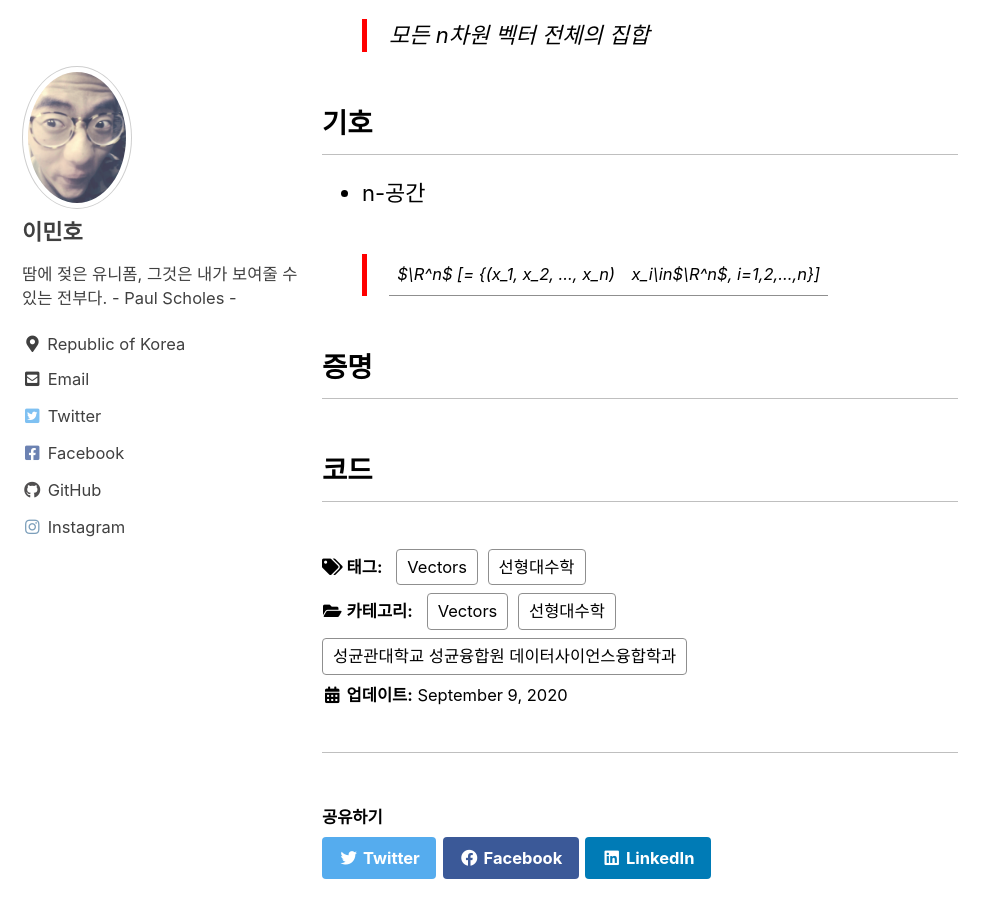
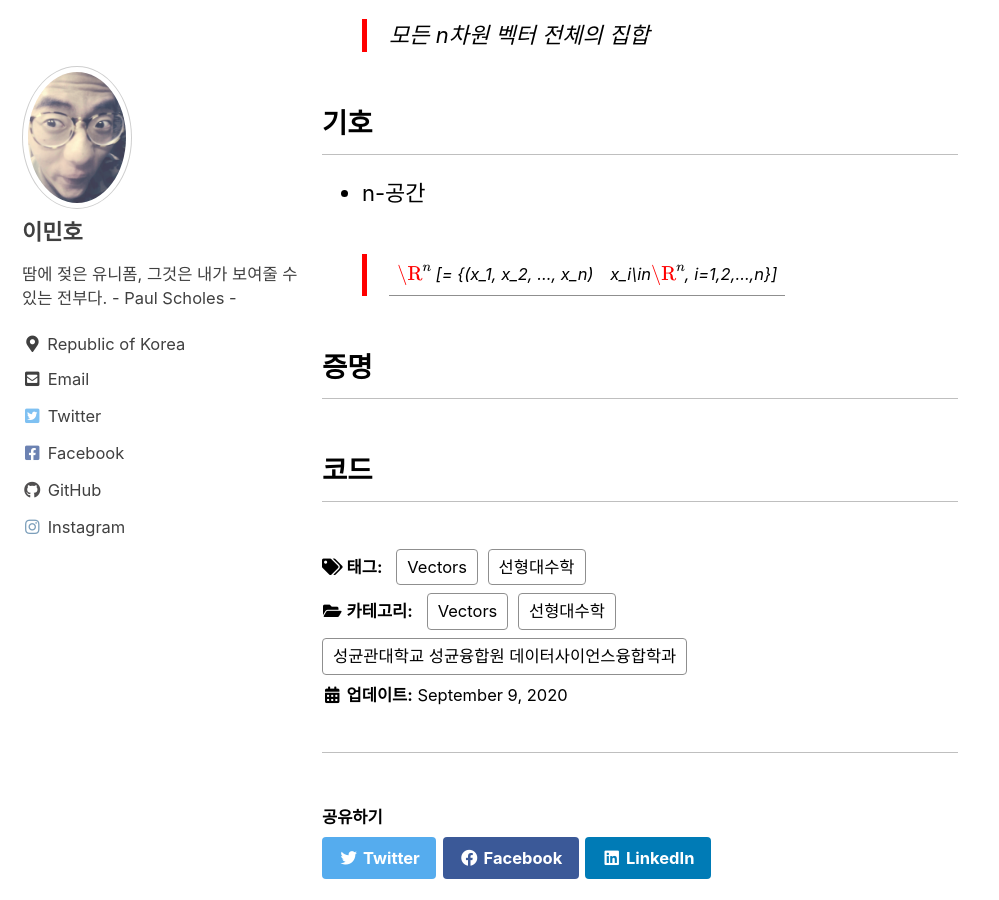
Before and after one commit to DSLuGu/DSLuGu.github.io, a Jekyll site: the page built from _posts/2020-09-09-벡터(Vectors).md, in a window 1280 px wide and 900 px high, scrolled down 911 px. Shown: the whole window, without its empty margins (0-999 px from the left). Built offline with Jekyll 4.4.1, drawn with Linux system fonts in a browser that asks for light colours; cached includes are drawn as plain includes; formulas are drawn with MathJax 3; part of the change alters nothing that is shown.

Commit message:
Set MathJax

```diff
--- /dev/null
+++ b/_includes/mathjax_support.html
@@ -0,0 +1,22 @@
+<script type="text/x-mathjax-config">
+    MathJax.Hub.Config({
+        TeX: {
+          equationNumbers: {
+            autoNumber: "AMS"
+          }
+        },
+        tex2jax: {
+        inlineMath: [ ['$', '$'] ],
+        displayMath: [ ['$$', '$$'] ],
+        processEscapes: true,
+      }
+    });
+    MathJax.Hub.Register.MessageHook("Math Processing Error",function (message) {
+          alert("Math Processing Error: "+message[1]);
+        });
+    MathJax.Hub.Register.MessageHook("TeX Jax - parse error",function (message) {
+          alert("Math Processing Error: "+message[1]);
+        });
+    </script>
+<script type="text/javascript" async src="https://cdn.mathjax.org/mathjax/latest/MathJax.js?config=TeX-MML-AM_CHTML">
+</script>
--- a/_layouts/default.html
+++ b/_layouts/default.html
@@ -9,12 +9,17 @@
   https://github.com/mmistakes/minimal-mistakes/blob/master/LICENSE
 -->
 <html lang="{{ site.locale | slice: 0,2 | default: "en" }}" class="no-js">
+
 <head>
   {% include head.html %}
   {% include head/custom.html %}
+  {% if page.use_math %}
+  {% include mathjax_support.html%}
+  {% endif %}
 </head>
 
-  <body class="layout--{{ page.layout | default: layout.layout }}{% if page.classes or layout.classes %}{{ page.classes | default: layout.classes | join: ' ' | prepend: ' ' }}{% endif %}">
+<body
+  class="layout--{{ page.layout | default: layout.layout }}{% if page.classes or layout.classes %}{{ page.classes | default: layout.classes | join: ' ' | prepend: ' ' }}{% endif %}">
   {% include_cached skip-links.html %}
   {% include_cached browser-upgrade.html %}
   {% include_cached masthead.html %}
@@ -39,4 +44,5 @@
   {% include scripts.html %}
 
 </body>
+
 </html>
--- a/_posts/2020-09-09-벡터(Vectors).md
+++ b/_posts/2020-09-09-벡터(Vectors).md
@@ -1,6 +1,7 @@
 ---
 title: "벡터(Vectors)"
 search: false
+use_math: true
 categories:
     - 성균관대학교 성균융합원 데이터사이언스융합학과
     - 선형대수학
```
Lines whose indentation alone changed are shown as unchanged.
